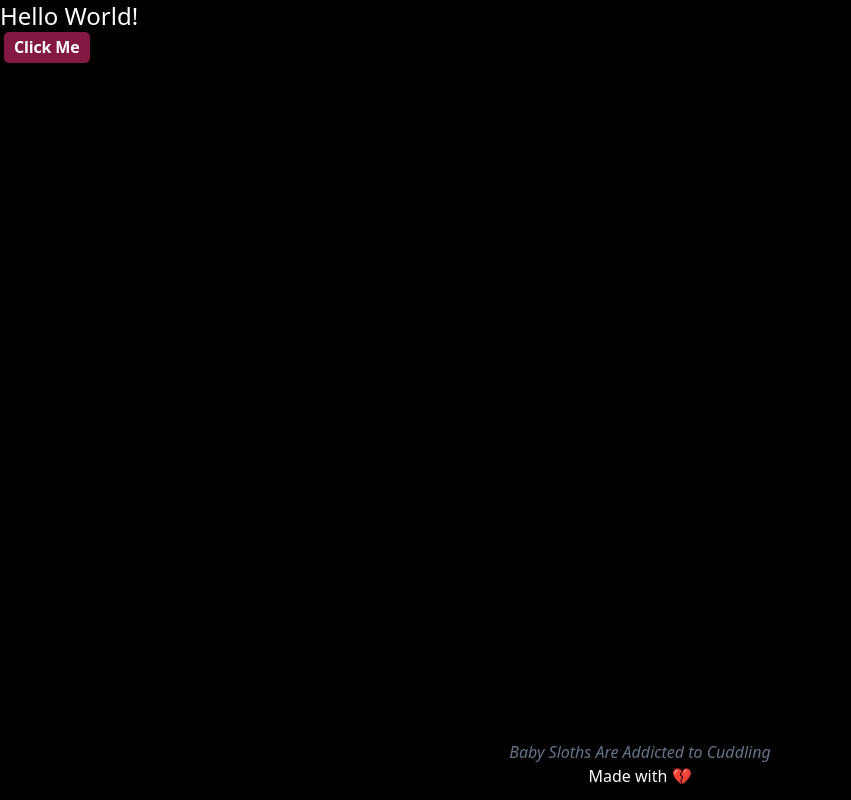
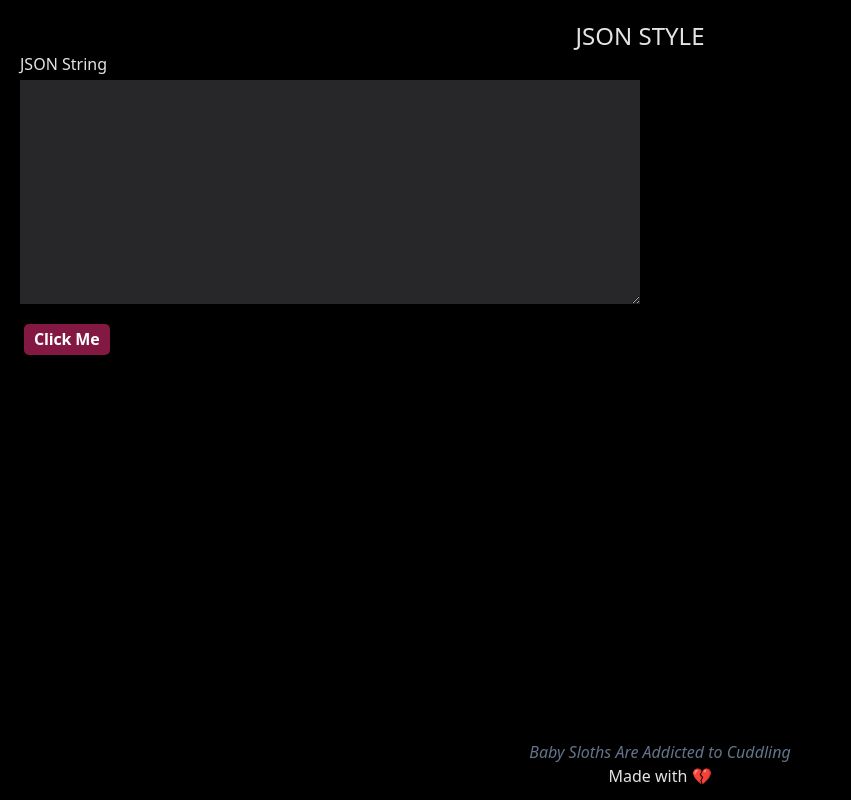
Before and after one commit to bytekrunch/json.style, a Next.js app: page / in a window 1280 px wide. Shown: the whole page, without its empty margins (0-851 px from the left). Built offline with nearby package versions, Linux system fonts and the light colour scheme.

Commit message:
Added common textarea

```diff
--- /dev/null
+++ b/components/Textarea.jsx
@@ -0,0 +1,30 @@
+import classnames from "classnames";
+
+const Textarea = ({
+  placeholder = "",
+  className = "",
+  rows = 3,
+  label = "",
+  disabled = false,
+  ...otherProps
+}) => {
+  return (
+    <div className={classnames(["textarea__wrapper", className])}>
+      {label && <label className="textarea-label">{label}</label>}
+      <div
+        className={classnames("textarea-input", {
+          "textarea-disabled": disabled,
+        })}
+      >
+        <textarea
+          placeholder={placeholder}
+          rows={rows}
+          disabled={disabled}
+          {...otherProps}
+        />
+      </div>
+    </div>
+  );
+};
+
+export default Textarea;
--- a/pages/index.js
+++ b/pages/index.js
@@ -1,10 +1,11 @@
 import Head from "next/head";
 import Footer from "../components/Footer";
 import Button from "../components/Button";
+import Textarea from "../components/Textarea";
 
 export default function Home() {
   return (
-    <div className="h-screen flex-col justify-between bg-black">
+    <div className="h-screen flex-col justify-between bg-black p-5">
       <Head>
         <title>JSON Style</title>
         <meta name="description" content="Generated by create next app" />
@@ -12,8 +13,16 @@ export default function Home() {
       </Head>
 
       <main>
-        <p className="text-2xl">Hello World!</p>
-        <Button className="ml-1" label="Click Me" />
+        <p className="text-2xl text-center">JSON STYLE</p>
+        <div className="space-y-5">
+          <Textarea
+            className="w-1/2"
+            rows={10}
+            label="JSON String"
+            onChange={(e) => console.log(e.target.value)}
+          />
+          <Button className="ml-1" label="Click Me" />
+        </div>
       </main>
       <Footer />
     </div>
--- a/styles/application.scss
+++ b/styles/application.scss
@@ -7,3 +7,4 @@
 
 // components
 @import "./components/button";
+@import "./components/textarea";
--- a/styles/base/_index.scss
+++ b/styles/base/_index.scss
@@ -1,3 +1,3 @@
 body {
-  color: #ffffff;
+  color: #e4e4e7;
 }
--- /dev/null
+++ b/styles/components/_textarea.scss
@@ -0,0 +1,48 @@
+.textarea__wrapper {
+  display: flex;
+  flex-direction: column;
+  justify-content: flex-start;
+  align-items: flex-start;
+  flex-grow: 1;
+
+  .textarea-label {
+    margin-bottom: 4px;
+  }
+
+  .textarea-input {
+    width: 100%;
+    display: flex;
+    flex-direction: row;
+    justify-content: flex-start;
+    align-items: center;
+    font-size: 16px;
+    color: #cbd5e1;
+    background-color: #27272a;
+
+    textarea {
+      width: 100%;
+      color: inherit;
+      border: none;
+      font-size: inherit;
+      box-shadow: none;
+      outline: none;
+      padding: 10px;
+      max-height: 224px;
+      overflow-y: auto;
+      line-height: 1.5;
+      background-color: #27272a;
+
+      &::placeholder {
+        color: #e4e4e7;
+      }
+    }
+
+    &.textarea-disabled {
+      cursor: not-allowed;
+      opacity: 0.5;
+      textarea {
+        cursor: not-allowed;
+      }
+    }
+  }
+}
```
